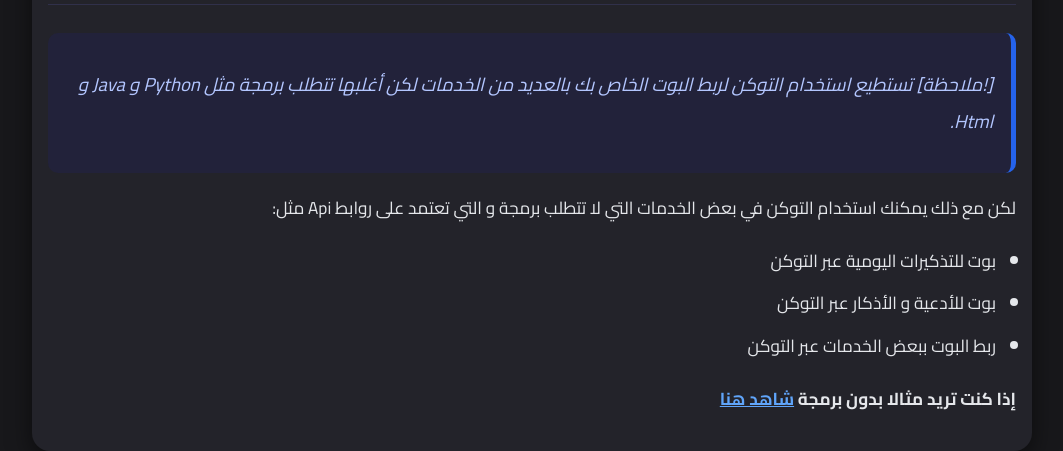
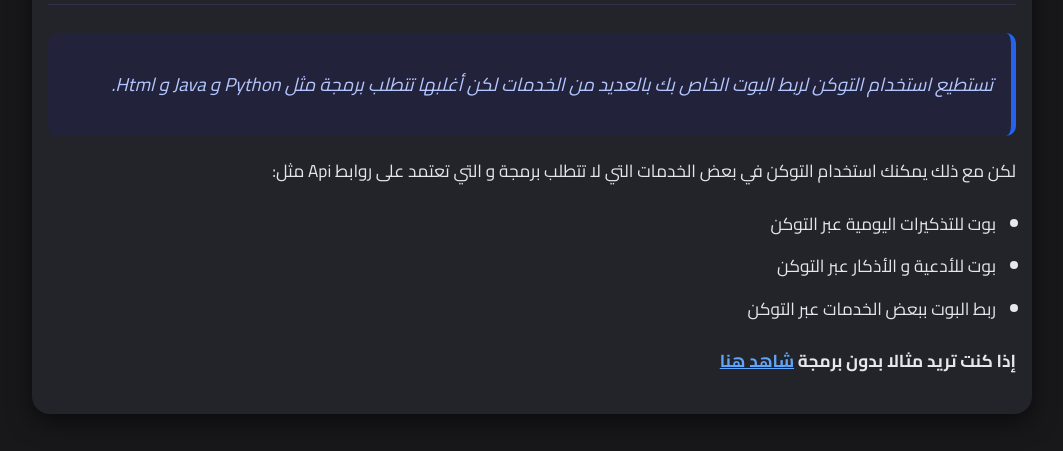
Before and after one commit to bidjadraft/Blog, a Jekyll site: the page built from news/telegrambot.md, in a window 1280 px wide and 900 px high, scrolled down 1806 px, cut to the strip 449-900 px from the top of the window. Shown: the whole strip, without its empty margins (108-1171 px from the left). Built offline with Jekyll 4.4.1, drawn with Linux system fonts in a browser that asks for light colours; after the commit the page ends 2669 px from its top, so only the background shows below that.

Commit message:
Update telegrambot.md

```diff
--- a/news/telegrambot.md
+++ b/news/telegrambot.md
@@ -30,8 +30,6 @@ date: 2025-05-13
 
 ---
 
-
-> [!ملاحظة]
 > تستطيع استخدام التوكن لربط البوت الخاص بك  بالعديد من الخدمات لكن أغلبها تتطلب برمجة مثل Python و Java و Html.
 
 لكن مع ذلك يمكنك استخدام التوكن في بعض الخدمات التي لا تتطلب برمجة و التي تعتمد على روابط Api مثل:
```
